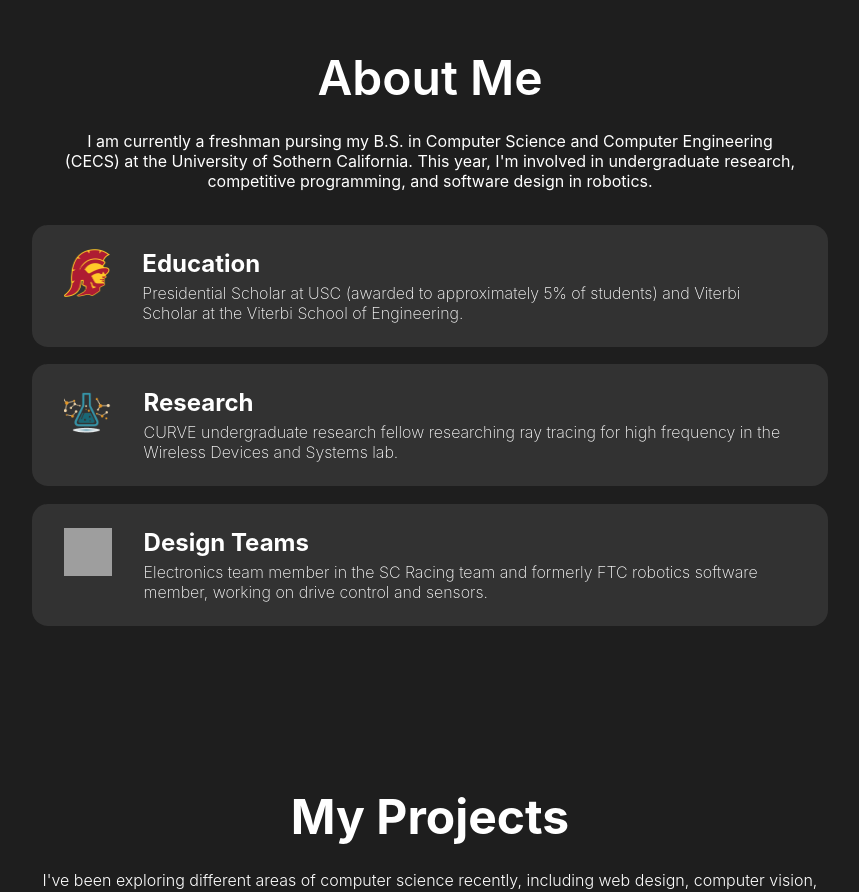
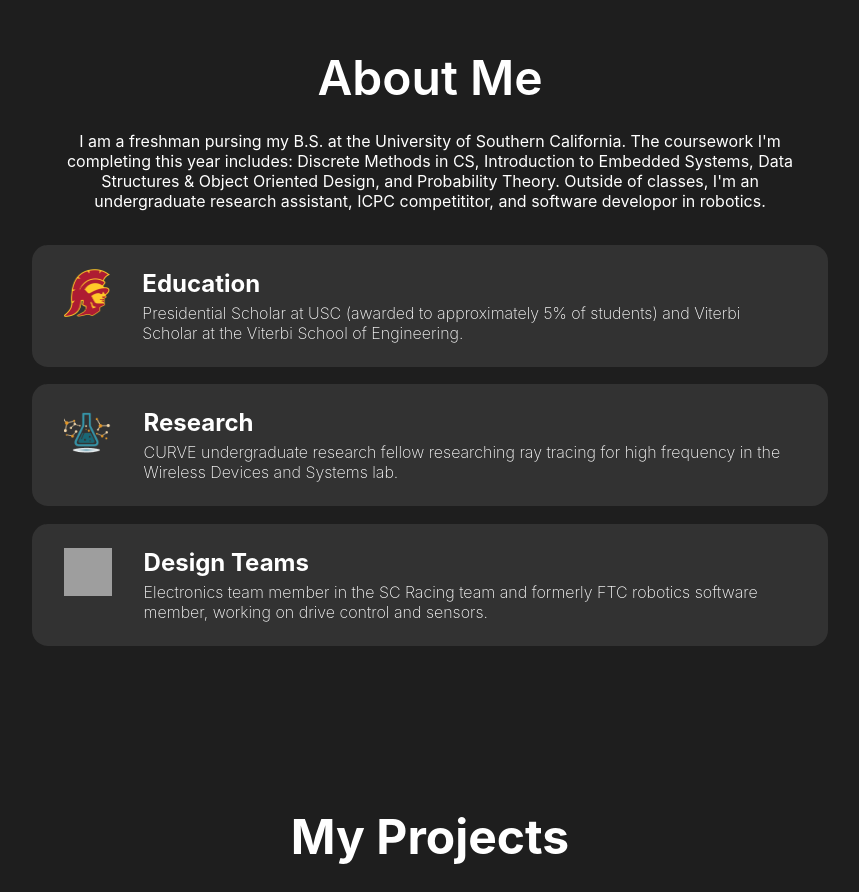
Before and after one commit to pwang1092/portfolio, a React (Create React App) app: page / in a window 1280 px wide. Shown: the part 840-1732 px from the top of the page, without its empty margins (210-1069 px from the left). Built offline with nearby package versions, Linux system fonts and the light colour scheme; grey boxes are pictures that could not be loaded.

Commit message:
Update about.js

```diff
--- a/src/Component/about.js
+++ b/src/Component/about.js
@@ -8,10 +8,10 @@
     return (
         <section id='about'>
             <span className = "aboutTitle" >About Me</span>
-            <span className = "aboutDesc" >I am currently a freshman pursing my B.S. in Computer Science and Computer Engineering (CECS) at the University of Sothern California. This year, I'm involved in undergraduate research, competitive programming, and software design in robotics. </span>
+            <span className = "aboutDesc" >I am a freshman pursing my B.S. at the University of Southern California. The coursework I'm completing this year includes: Discrete Methods in CS, Introduction to Embedded Systems, Data Structures & Object Oriented Design, and Probability Theory.
+Outside of classes, I'm an undergraduate research assistant, ICPC competititor, and software developor in robotics. </span>
 
             <div className = "aboutBars">
-
                 <div className="aboutBar">
                     <img src={ed} alt="USC" className="aboutBarImg"></img>
                     <div className="aboutBarText">
```
